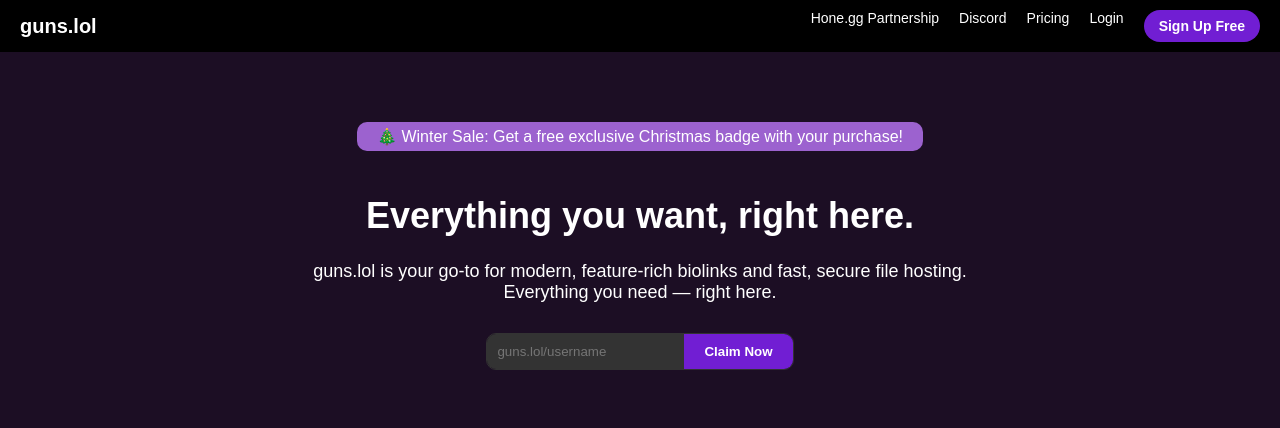
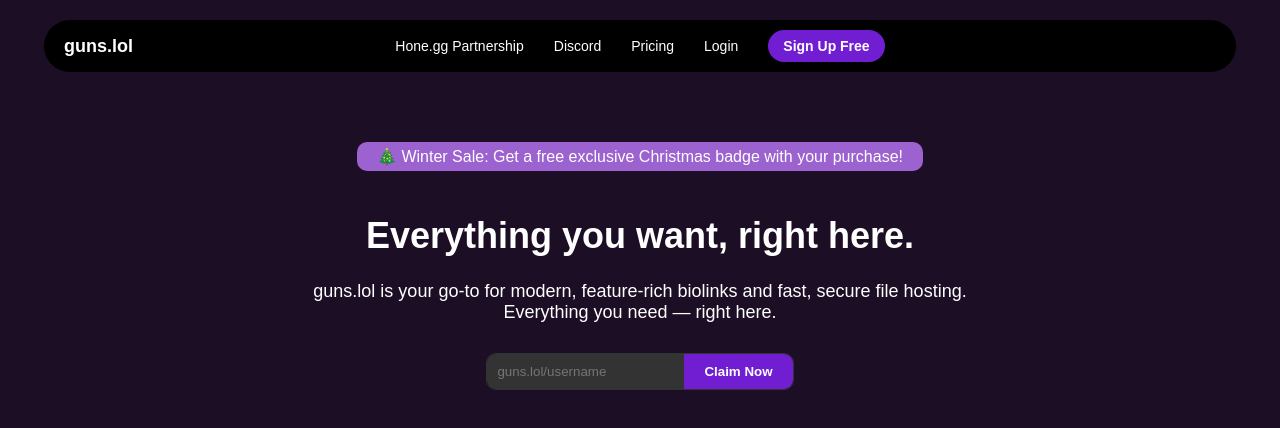
Before and after one commit to xxx-xxx-xx-xx-xxx/guns, a plain HTML site: page index.html in a window 1280 px wide. Drawn offline with Linux system fonts and the light colour scheme.

Commit message:
Update index.html

```diff
--- a/index.html
+++ b/index.html
@@ -10,41 +10,50 @@
       font-family: Arial, sans-serif;
       background-color: #1c0e24;
       color: white;
-      text-align: center;
     }
 
-    /* Navbar */
+    /* Top Header Container */
+    .header {
+      background-color: #000;
+      border-radius: 40px;
+      width: 90%;
+      max-width: 1200px;
+      margin: 20px auto 0;
+      padding: 10px 20px;
+      display: flex;
+      justify-content: center;
+      align-items: center;
+      position: relative;
+    }
+
+    /* Navbar Inside Header */
     .navbar {
       display: flex;
-      justify-content: space-between;
+      justify-content: center;
       align-items: center;
-      padding: 10px 20px;
-      background-color: #000;
+      gap: 30px;
     }
 
-    .navbar .logo {
-      font-size: 20px;
-      font-weight: bold;
-      display: flex;
-      align-items: center;
-    }
-
-    .navbar .menu {
-      display: flex;
-      gap: 20px;
-    }
-
-    .navbar .menu a {
+    .navbar a {
       text-decoration: none;
       color: white;
       font-size: 14px;
     }
 
-    .navbar .menu .signup {
+    .navbar .signup {
       padding: 8px 15px;
       border-radius: 20px;
       background-color: #711ed3;
       font-weight: bold;
+    }
+
+    .logo {
+      position: absolute;
+      left: 20px;
+      font-size: 18px;
+      font-weight: bold;
+      display: flex;
+      align-items: center;
     }
 
     /* Promo Banner */
@@ -54,10 +63,12 @@
       border-radius: 10px;
       margin: 20px auto;
       display: inline-block;
+      text-align: center;
     }
 
     /* Main Content */
     .main-content {
+      text-align: center;
       padding: 50px 20px;
     }
 
@@ -75,7 +86,6 @@
       border: 1px solid #333;
       border-radius: 10px;
       overflow: hidden;
-      margin: 0 auto;
     }
 
     .input-box input {
@@ -97,10 +107,10 @@
   </style>
 </head>
 <body>
-  <!-- Navbar -->
-  <div class="navbar">
+  <!-- Header Section -->
+  <div class="header">
     <div class="logo">guns.lol</div>
-    <div class="menu">
+    <div class="navbar">
       <a href="#">Hone.gg Partnership</a>
       <a href="#">Discord</a>
       <a href="#">Pricing</a>
```
